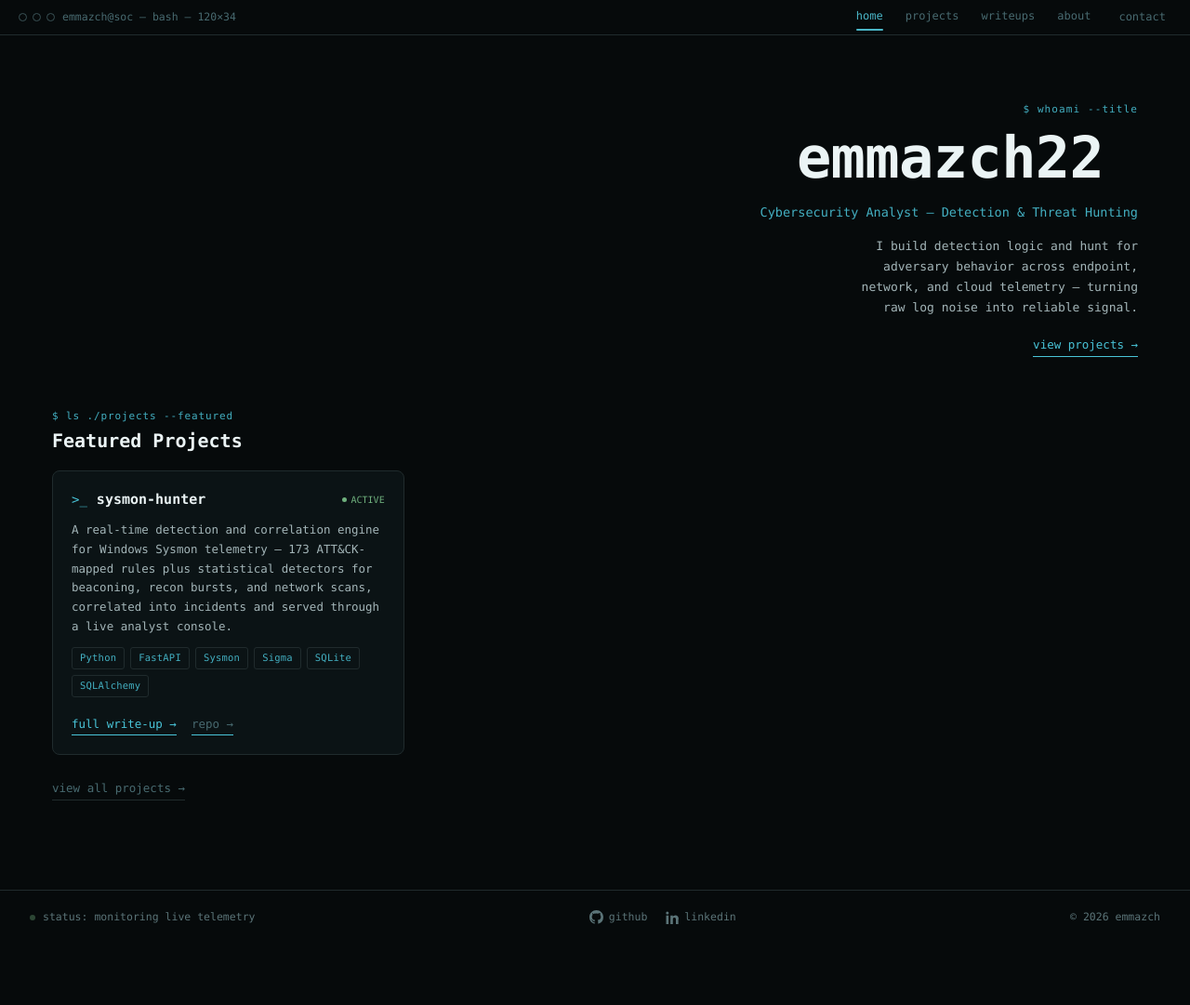
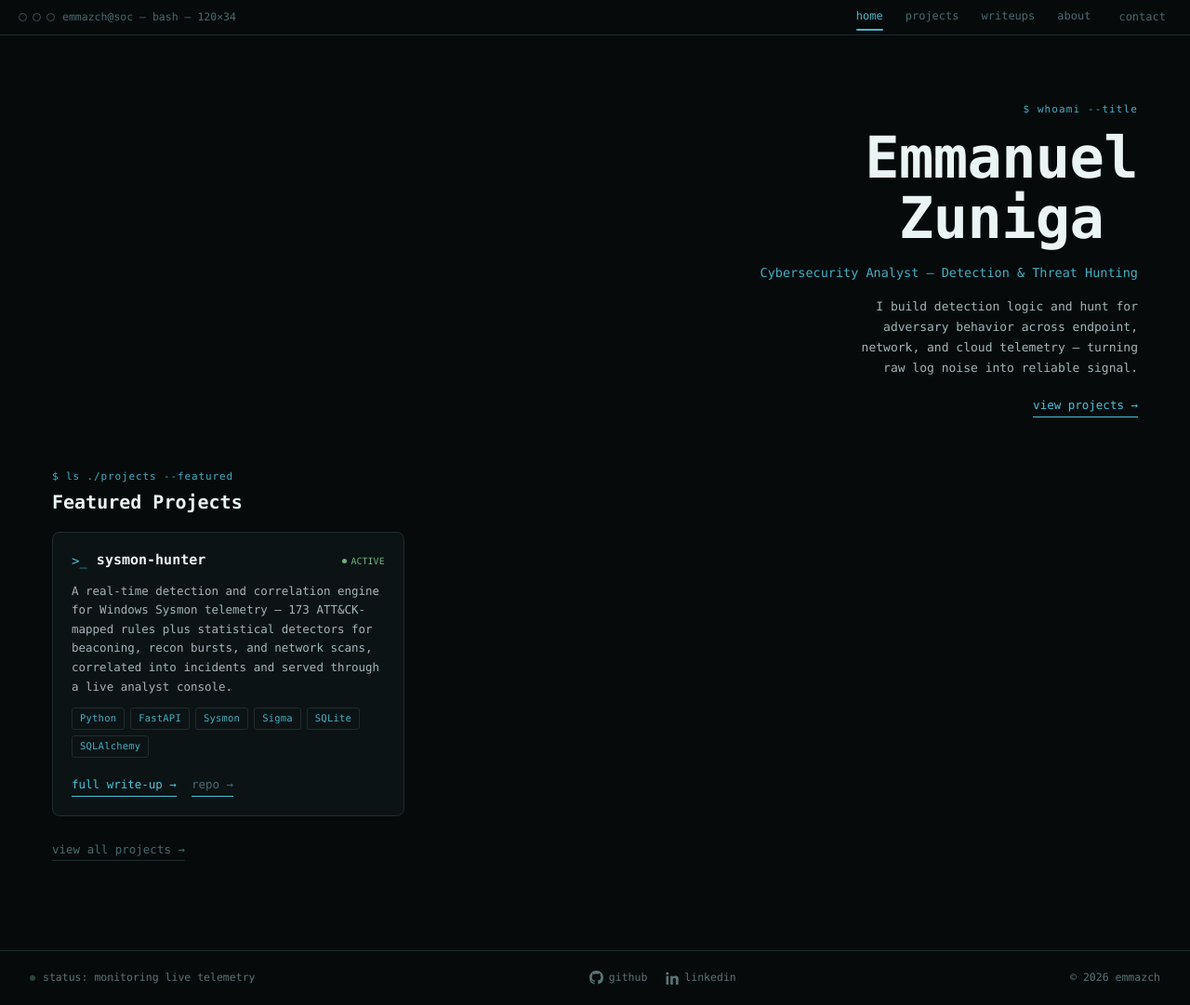
Before and after one commit to Emmazch22/emmazch22.github.io, a Jekyll site: the page built from index.md, in a window 1280 px wide. Shown: the whole page at 93% size. Built offline with Jekyll 4.4.1, drawn with Linux system fonts in a browser that asks for light colours; before the commit the page ends 1015 px from its top, so only the background shows below that.

Commit message:
Update home page hero name to Emmanuel Zuniga

```diff
--- a/index.md
+++ b/index.md
@@ -1,7 +1,7 @@
 ---
 layout: home
 title: Home
-hero_name: emmazch22
+hero_name: Emmanuel Zuniga
 tagline: "Cybersecurity Analyst — Detection & Threat Hunting"
 intro: >-
   I build detection logic and hunt for adversary behavior across endpoint,
```
